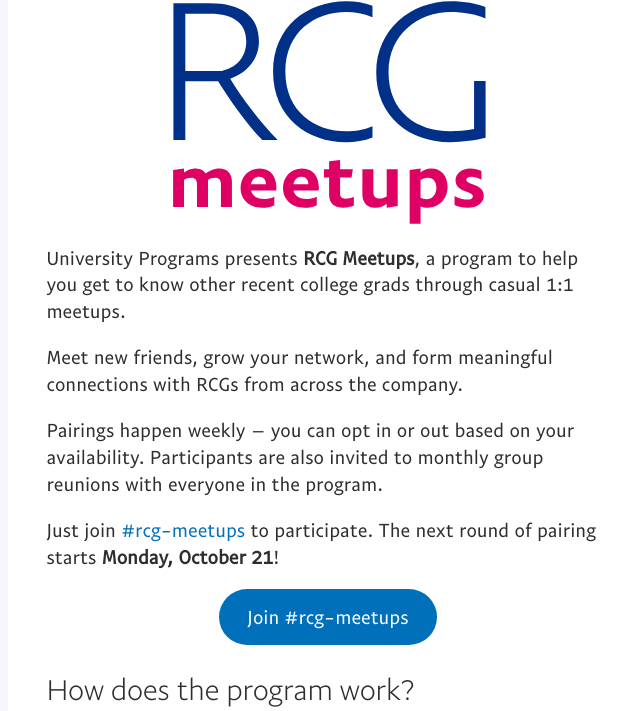
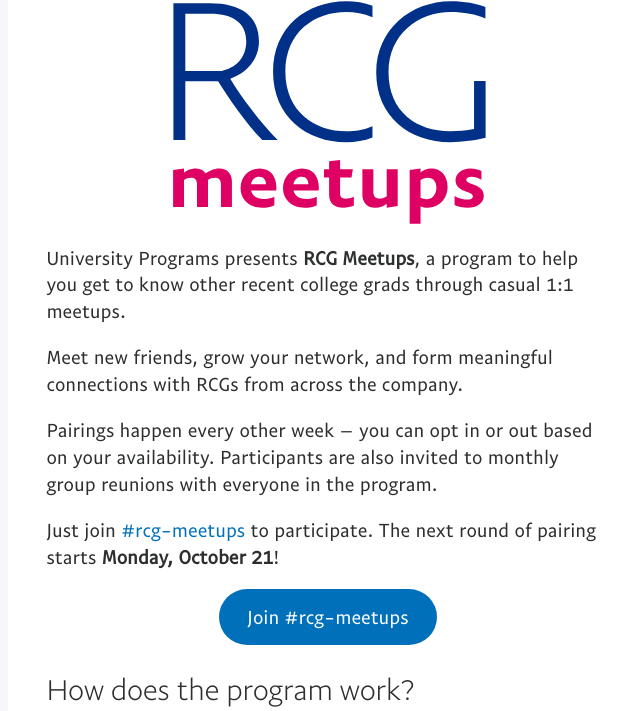
Before and after one commit to liddiard/slack-meetups, a Django app: page /rcg/ in a window 1280 px wide. Shown: the part 39-750 px from the top of the page, without its empty margins (312-952 px from the left). Run offline with Django 3.2, Linux system fonts and the light colour scheme; parts of the project's set-up code (start-up, migrations or seed data) failed here and were passed over.

Commit message:
back to every other week matching – update text

```diff
--- a/matcher/templates/rcg_meetups.html
+++ b/matcher/templates/rcg_meetups.html
@@ -18,7 +18,7 @@
 
             <p>University Programs presents <strong>RCG Meetups</strong>, a program to help you get to know other recent college grads through casual 1:1 meetups.</p>
             <p>Meet new friends, grow your network, and form meaningful connections with RCGs from across the company.</p>
-            <p>Pairings happen weekly – you can opt in or out based on your availability. Participants are also invited to monthly group reunions with everyone in the program.</p>
+            <p>Pairings happen every other week – you can opt in or out based on your availability. Participants are also invited to monthly group reunions with everyone in the program.</p>
             <p>Just join <a href="https://paypal.slack.com/messages/CK07PD945/" target="_blank">#rcg-meetups</a> to participate. <span class="next-session"></span></p>
 
             <div class="actions">
@@ -34,7 +34,7 @@
             <img src="{% static 'images/message_match.png' %}" alt="Messaging the person you matched with" class="inline" />
             <p>For following rounds, you’ll be asked if you want to be paired with someone new this week.</p>
             <img src="{% static 'images/ask_availability.png' %}" alt="RCG Meetups bot asking if you want to participat in the next round" class="inline" style="padding: 0.5em" />
-            <p>Pairing rounds start every Monday except the last Monday of each month. If at any point you want to leave the program, simply leave the Slack channel.</p>
+            <p>Pairing rounds start the first and third Monday of the month. If at any point you want to leave the program, simply leave the Slack channel.</p>
             <p>Program participants also receive invites to group reunions during the last week of each month. These meetups are great way to keep in touch with RCGs you’ve met before and to meet more new people.</p>
 
             <h2>Example schedule for a month</h2>
```
